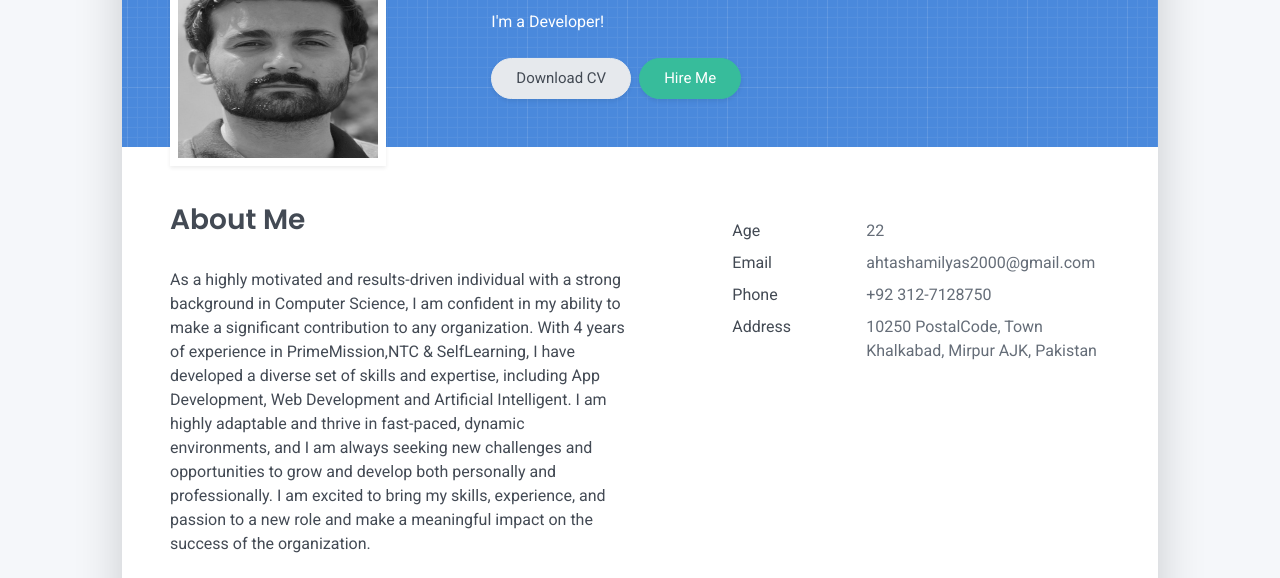
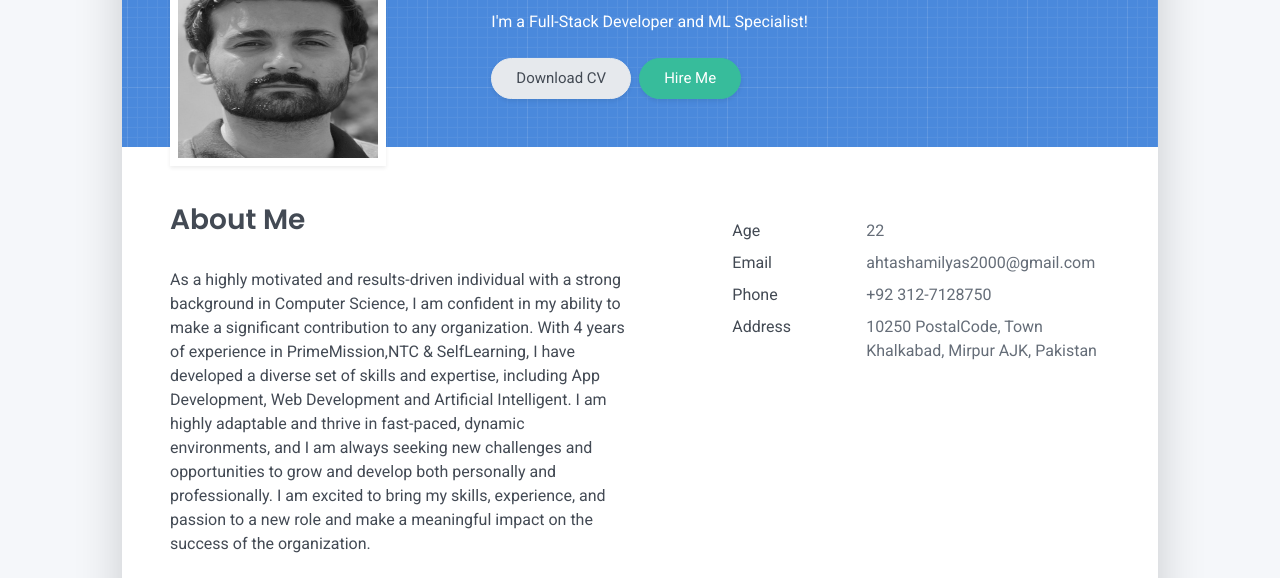
Before and after one commit to ahtashamilyas/ahtashamilyas.github.io, a plain HTML site: page index.html in a window 1280 px wide. Shown: the part 222-800 px from the top of the page. Drawn offline with Linux system fonts and the light colour scheme.

Commit message:
Update index.html

```diff
--- a/index.html
+++ b/index.html
@@ -56,7 +56,7 @@
       </div>
       <div class="col-lg-8 col-md-7 text-center text-md-start">
         <h2 class="h1 mt-2" data-aos="fade-left" data-aos-delay="0">Ahtasham Ilyas</h2>
-        <p data-aos="fade-left" data-aos-delay="100">I'm a Developer!</p>
+        <p data-aos="fade-left" data-aos-delay="100">I'm a Full-Stack Developer and ML Specialist!</p>
         <div class="d-print-none" data-aos="fade-left" data-aos-delay="200"><a class="btn btn-light text-dark shadow-sm mt-1 me-1" href="right-resume1.pdf" target="_blank">Download CV</a><a class="btn btn-success shadow-sm mt-1" href="#contact">Hire Me</a></div>
       </div>
     </div>
```
